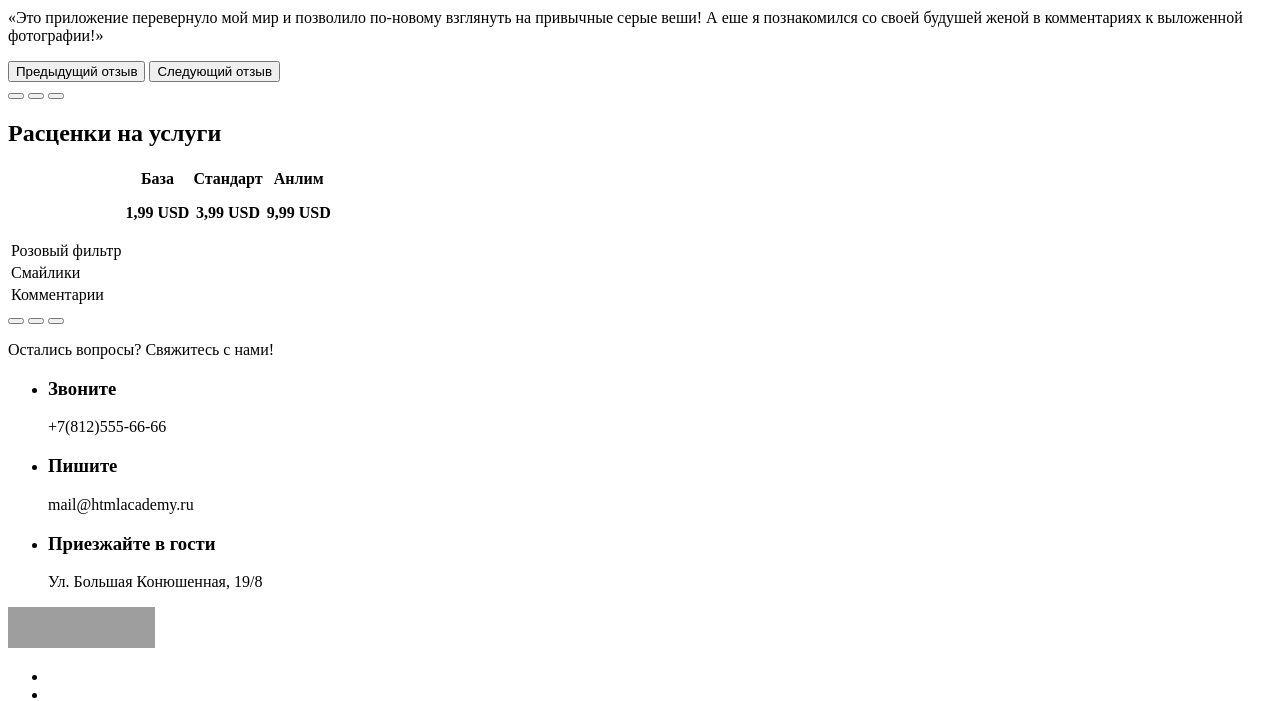
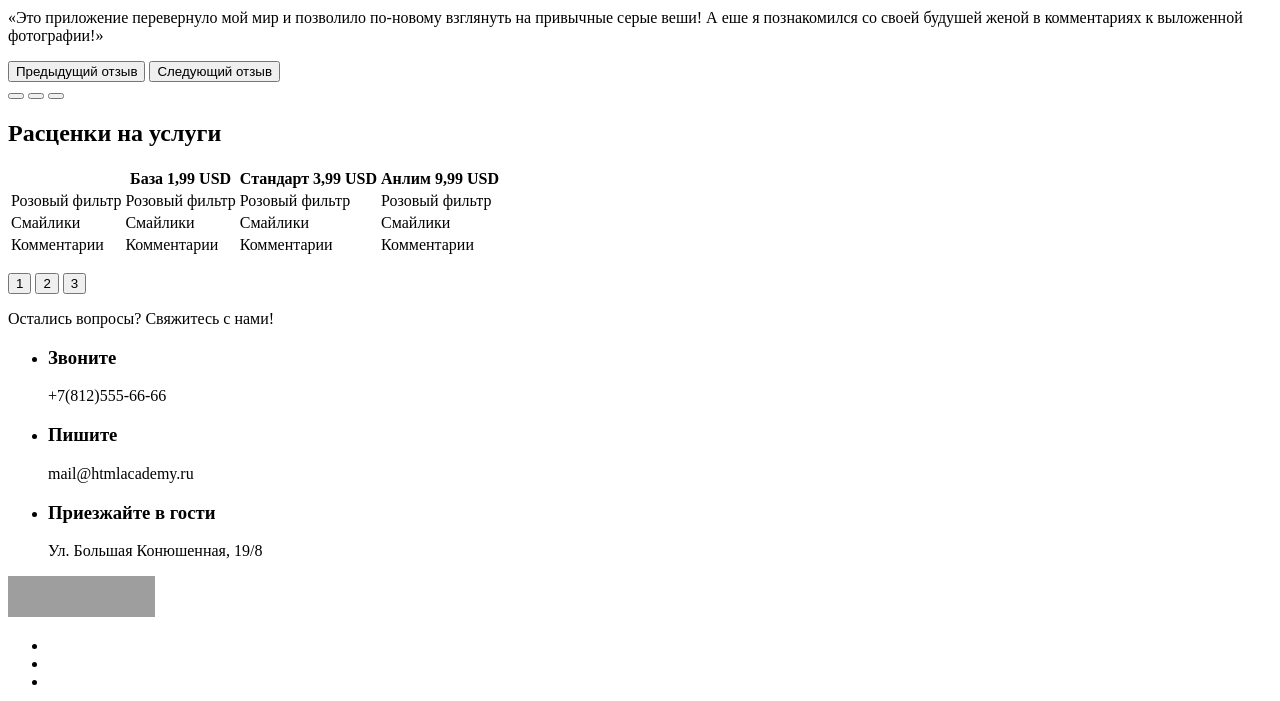
Before and after one commit to saus-age/840377-pink-16, a website: page source/index.html in a window 1280 px wide. Shown: the part 1100-1801 px from the top of the page. Drawn offline with Linux system fonts and the light colour scheme; grey boxes are pictures that could not be loaded.

Commit message:
Исправления

```diff
--- a/source/index.html
+++ b/source/index.html
@@ -84,46 +84,72 @@
     </div>
   </section>
   <section class="services">
+      <div class="services__container main-page__wrapper">
         <h2 class="visually-hidden">Расценки на услуги</h2>
-    <table class="services__cost">
+        <div class="services__wrapper">
+          <table class="services__list table">
+            <thead class="services__head">
             <tr>
-        <th></th>
-        <th>
-          <b>База</b>
-          <p>1,99 USD</p>
-        </th>
-        <th>
-          <b>Стандарт</b>
-          <p>3,99 USD</p>
-        </th>
-        <th>
-          <b>Анлим</b>
-          <p>9,99 USD</p>
-        </th>
+              <th class="services__empty"></th>
+              <th class="services__tariff">База <span class="services__cost">1,99 USD</span></th>
+              <th class="services__tariff services__hit">Стандарт <span class="services__cost">3,99 USD</span></th>
+              <th class="services__tariff">Анлим <span class="services__cost">9,99 USD</span></th>
             </tr>
-      <tr>
-        <td>Розовый фильтр</td>
-        <td></td>
-        <td></td>
-        <td></td>
+            </thead>
+            <tbody>
+            <tr class="services__row">
+              <td class="services__option">Розовый фильтр</td>
+              <td class="services__value services__value--yes">
+                <div class="services__value-box"><span class="services__option-name">Розовый фильтр</span>
+                </div>
+              </td>
+              <td class="services__value services__value--yes">
+                <div class="services__value-box"><span class="services__option-name">Розовый фильтр</span>
+                </div>
+              </td>
+              <td class="services__value services__value--yes">
+                <div class="services__value-box"><span class="services__option-name">Розовый фильтр</span>
+                </div>
+              </td>
             </tr>
-      <tr>
-        <td>Смайлики</td>
-        <td></td>
-        <td></td>
-        <td></td>
+            <tr class="services__row">
+              <td class="services__option">Смайлики</td>
+              <td class="services__value services__value--no">
+                <div class="services__value-box"><span class="services__option-name">Смайлики</span>
+                </div>
+              </td>
+              <td class="services__value services__value--yes">
+                <div class="services__value-box"><span class="services__option-name">Смайлики</span>
+                </div>
+              </td>
+              <td class="services__value services__value--yes">
+                <div class="services__value-box"><span class="services__option-name">Смайлики</span>
+                </div>
+              </td>
             </tr>
-      <tr>
-        <td>Комментарии</td>
-        <td></td>
-        <td></td>
-        <td></td>
+            <tr class="services__row">
+              <td class="services__option">Комментарии</td>
+              <td class="services__value services__value--no">
+                <div class="services__value-box"><span class="services__option-name">Комментарии</span>
+                </div>
+              </td>
+              <td class="services__value services__value--no">
+                <div class="services__value-box"><span class="services__option-name">Комментарии</span>
+                </div>
+              </td>
+              <td class="services__value services__value--yes">
+                <div class="services__value-box"><span class="services__option-name">Комментарии</span>
+                </div>
+              </td>
             </tr>
+            </tbody>
           </table>
-    <div class="services__toggles slider__toggles">
-      <button class="slider__toggle" type="button"></button>
-      <button class="slider__toggle" type="button"></button>
-      <button class="slider__toggle" type="button"></button>
+          <p class="services__toggles slider">
+            <button class="slider__toggle" type="button">1</button>
+            <button class="slider__toggle slider__toggle--check" type="button">2</button>
+            <button class="slider__toggle" type="button">3</button>
+          </p>
+        </div>
       </div>
     </section>
   <section class="contacts">
```
Lines whose indentation alone changed are shown as unchanged.
